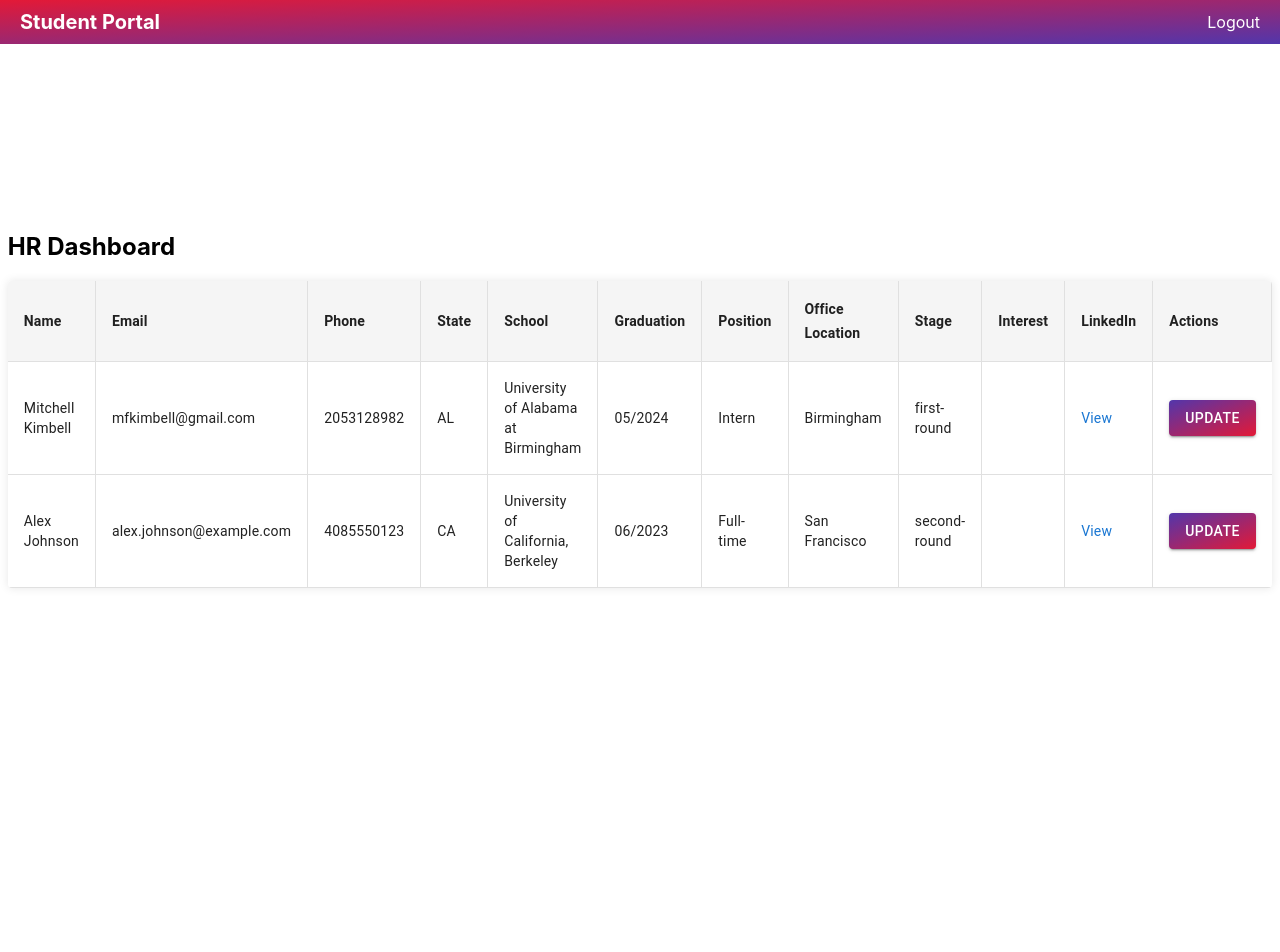
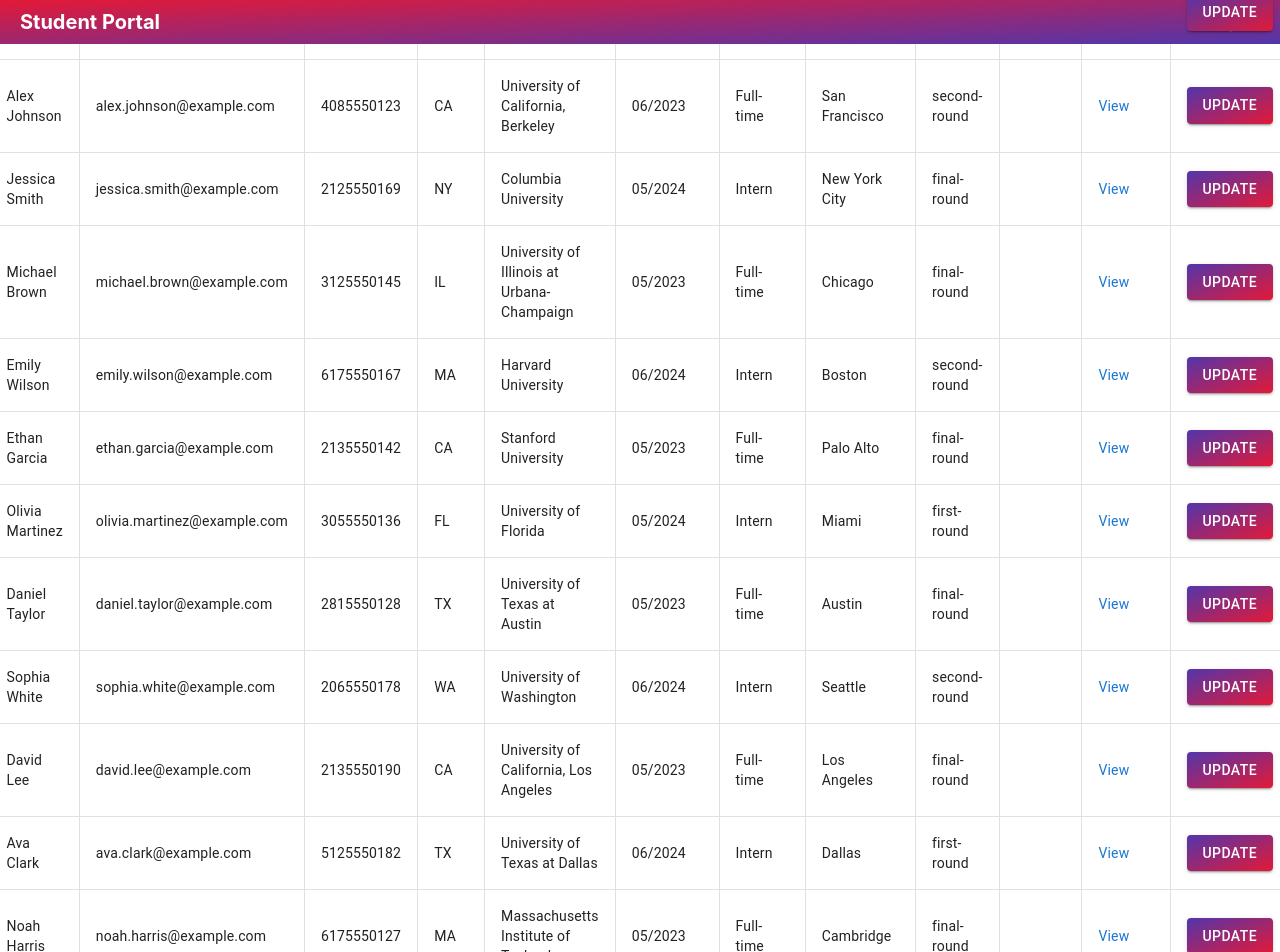
Before and after one commit to recruit-tracker/frontend, a React (Create React App) app in the folder recruit-tracker/: page /hr in a window 1280 px wide. Shown: the top 952 px of the page. Before the commit the page ends 800 px from the top, so only its background shows below. Built offline with nearby package versions, Linux system fonts and the light colour scheme.

Commit message:
more test students

```diff
--- a/recruit-tracker/src/testData/testStudents.js
+++ b/recruit-tracker/src/testData/testStudents.js
@@ -35,5 +35,185 @@
       "Jay Chin": "This person was amazing",
     },
   },
-  // Additional student entries as needed
+  {
+    name: "Jessica Smith",
+    email: "jessica.smith@example.com",
+    phone: "2125550169",
+    state: "NY",
+    school: "Columbia University",
+    graduation: "05/2024",
+    position: "Intern",
+    officeLocation: "New York City",
+    stage: "final-round",
+    interest: null,
+    linkedIn: "https://www.linkedin.com/in/jessica-smith/",
+    resume: "link-to-resume",
+    feedback: {
+      "John Doe": "Good communication skills",
+      "Emily Johnson": "Very professional",
+    },
+  },
+  // Additional student entries
+  {
+    name: "Michael Brown",
+    email: "michael.brown@example.com",
+    phone: "3125550145",
+    state: "IL",
+    school: "University of Illinois at Urbana-Champaign",
+    graduation: "05/2023",
+    position: "Full-time",
+    officeLocation: "Chicago",
+    stage: "final-round",
+    interest: null,
+    linkedIn: "https://www.linkedin.com/in/michael-brown/",
+    resume: "link-to-resume",
+    feedback: {
+      "Sarah Thompson": "Highly motivated individual",
+      "David Rodriguez": "Impressive technical skills",
+    },
+  },
+  {
+    name: "Emily Wilson",
+    email: "emily.wilson@example.com",
+    phone: "6175550167",
+    state: "MA",
+    school: "Harvard University",
+    graduation: "06/2024",
+    position: "Intern",
+    officeLocation: "Boston",
+    stage: "second-round",
+    interest: null,
+    linkedIn: "https://www.linkedin.com/in/emily-wilson/",
+    resume: "link-to-resume",
+    feedback: {
+      "Jennifer Lee": "Good team player",
+      "Robert Smith": "Quick learner",
+    },
+  },
+  {
+    name: "Ethan Garcia",
+    email: "ethan.garcia@example.com",
+    phone: "2135550142",
+    state: "CA",
+    school: "Stanford University",
+    graduation: "05/2023",
+    position: "Full-time",
+    officeLocation: "Palo Alto",
+    stage: "final-round",
+    interest: null,
+    linkedIn: "https://www.linkedin.com/in/ethan-garcia/",
+    resume: "link-to-resume",
+    feedback: {
+      "Jessica Rodriguez": "Excellent problem-solving skills",
+      "Christopher Martinez": "Strong leadership qualities",
+    },
+  },
+  {
+    name: "Olivia Martinez",
+    email: "olivia.martinez@example.com",
+    phone: "3055550136",
+    state: "FL",
+    school: "University of Florida",
+    graduation: "05/2024",
+    position: "Intern",
+    officeLocation: "Miami",
+    stage: "first-round",
+    interest: null,
+    linkedIn: "https://www.linkedin.com/in/olivia-martinez/",
+    resume: "link-to-resume",
+    feedback: {
+      "James Johnson": "Great attention to detail",
+      "Emma Davis": "Excellent communication skills",
+    },
+  },
+  {
+    name: "Daniel Taylor",
+    email: "daniel.taylor@example.com",
+    phone: "2815550128",
+    state: "TX",
+    school: "University of Texas at Austin",
+    graduation: "05/2023",
+    position: "Full-time",
+    officeLocation: "Austin",
+    stage: "final-round",
+    interest: null,
+    linkedIn: "https://www.linkedin.com/in/daniel-taylor/",
+    resume: "link-to-resume",
+    feedback: {
+      "Michael Martinez": "Highly organized individual",
+      "Laura Hernandez": "Strong problem-solving skills",
+    },
+  },
+  {
+    name: "Sophia White",
+    email: "sophia.white@example.com",
+    phone: "2065550178",
+    state: "WA",
+    school: "University of Washington",
+    graduation: "06/2024",
+    position: "Intern",
+    officeLocation: "Seattle",
+    stage: "second-round",
+    interest: null,
+    linkedIn: "https://www.linkedin.com/in/sophia-white/",
+    resume: "link-to-resume",
+    feedback: {
+      "William Johnson": "Quick thinker",
+      "Emily Thompson": "Adaptable to new environments",
+    },
+  },
+  {
+    name: "David Lee",
+    email: "david.lee@example.com",
+    phone: "2135550190",
+    state: "CA",
+    school: "University of California, Los Angeles",
+    graduation: "05/2023",
+    position: "Full-time",
+    officeLocation: "Los Angeles",
+    stage: "final-round",
+    interest: null,
+    linkedIn: "https://www.linkedin.com/in/david-lee/",
+    resume: "link-to-resume",
+    feedback: {
+      "Melissa Rodriguez": "Highly motivated individual",
+      "Joshua Kim": "Excellent team player",
+    },
+  },
+  {
+    name: "Ava Clark",
+    email: "ava.clark@example.com",
+    phone: "5125550182",
+    state: "TX",
+    school: "University of Texas at Dallas",
+    graduation: "06/2024",
+    position: "Intern",
+    officeLocation: "Dallas",
+    stage: "first-round",
+    interest: null,
+    linkedIn: "https://www.linkedin.com/in/ava-clark/",
+    resume: "link-to-resume",
+    feedback: {
+      "Emma Martinez": "Great communication skills",
+      "James Brown": "Strong problem-solving abilities",
+    },
+  },
+  {
+    name: "Noah Harris",
+    email: "noah.harris@example.com",
+    phone: "6175550127",
+    state: "MA",
+    school: "Massachusetts Institute of Technology",
+    graduation: "05/2023",
+    position: "Full-time",
+    officeLocation: "Cambridge",
+    stage: "final-round",
+    interest: null,
+    linkedIn: "https://www.linkedin.com/in/noah-harris/",
+    resume: "link-to-resume",
+    feedback: {
+      "Sophia Garcia": "Highly dedicated individual",
+      "Ethan Martinez": "Excellent problem-solving skills",
+    },
+  },
 ];
```
